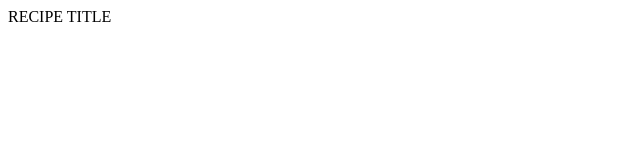
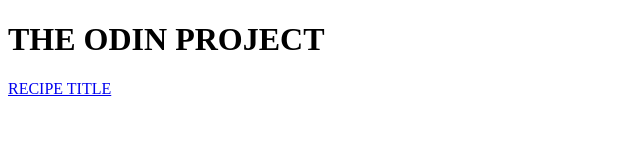
Before and after one commit to mridulpahwa/odin-recipes, a plain HTML site: page index.html in a window 1280 px wide. Shown: the whole page, without its empty margins (0-640 px from the left). Drawn offline with Linux system fonts and the light colour scheme.

Commit message:
Update index.html

```diff
--- a/index.html
+++ b/index.html
@@ -1,11 +1,11 @@
 <!DOCTYPE HTML>
 <html lang="en">
   <head>
-  <meta charset="UTF-8>
+  <meta charset="UTF-8">
   <title>NEW WEBSITE</title>
   </head>
   <body>
     <h1>THE ODIN PROJECT</h1>
-    <a href="recipes/lasagnya.html>RECIPE TITLE</a>
+    <a href="recipes/lasagnya.html">RECIPE TITLE</a>
   </body>
 </html>
```
